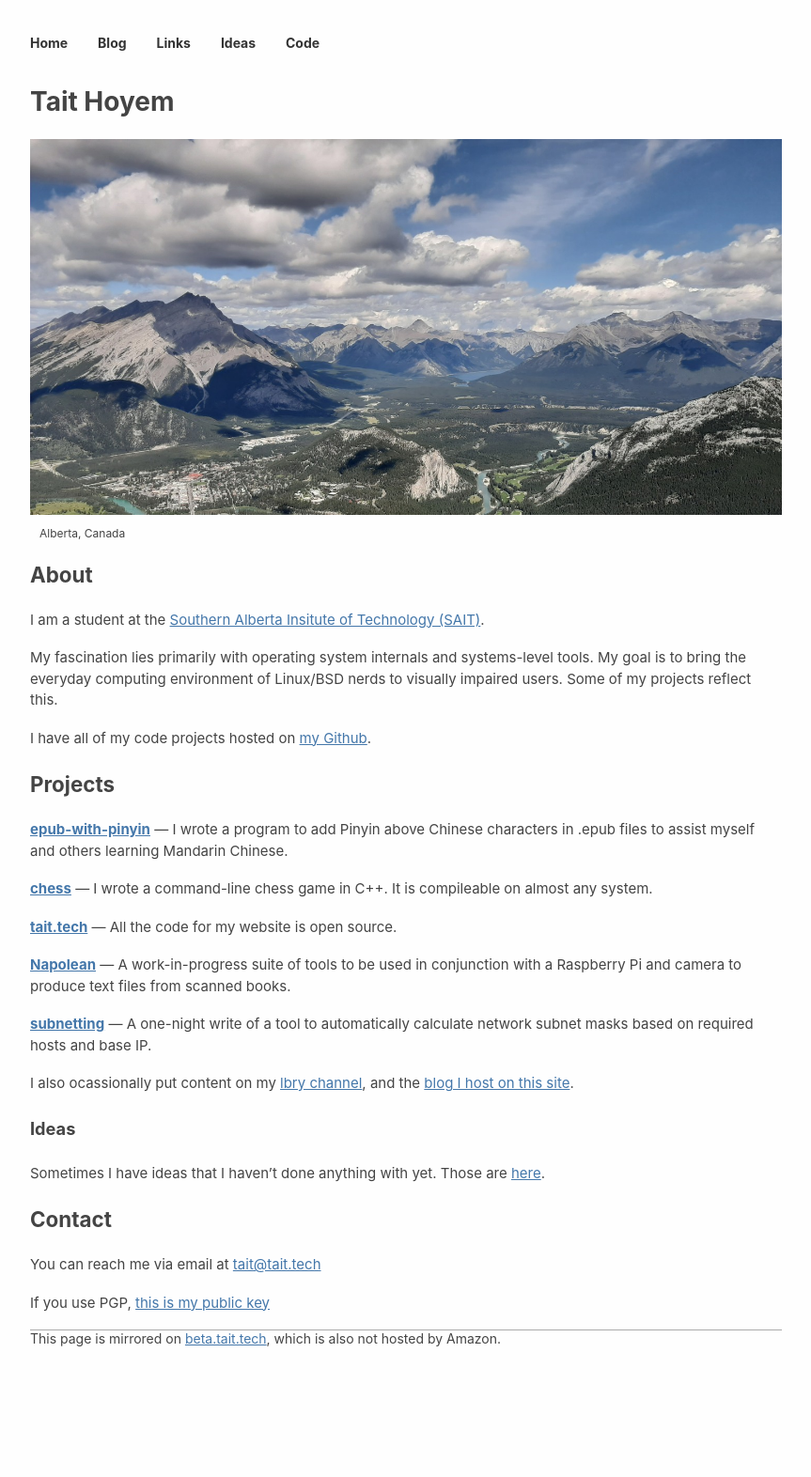
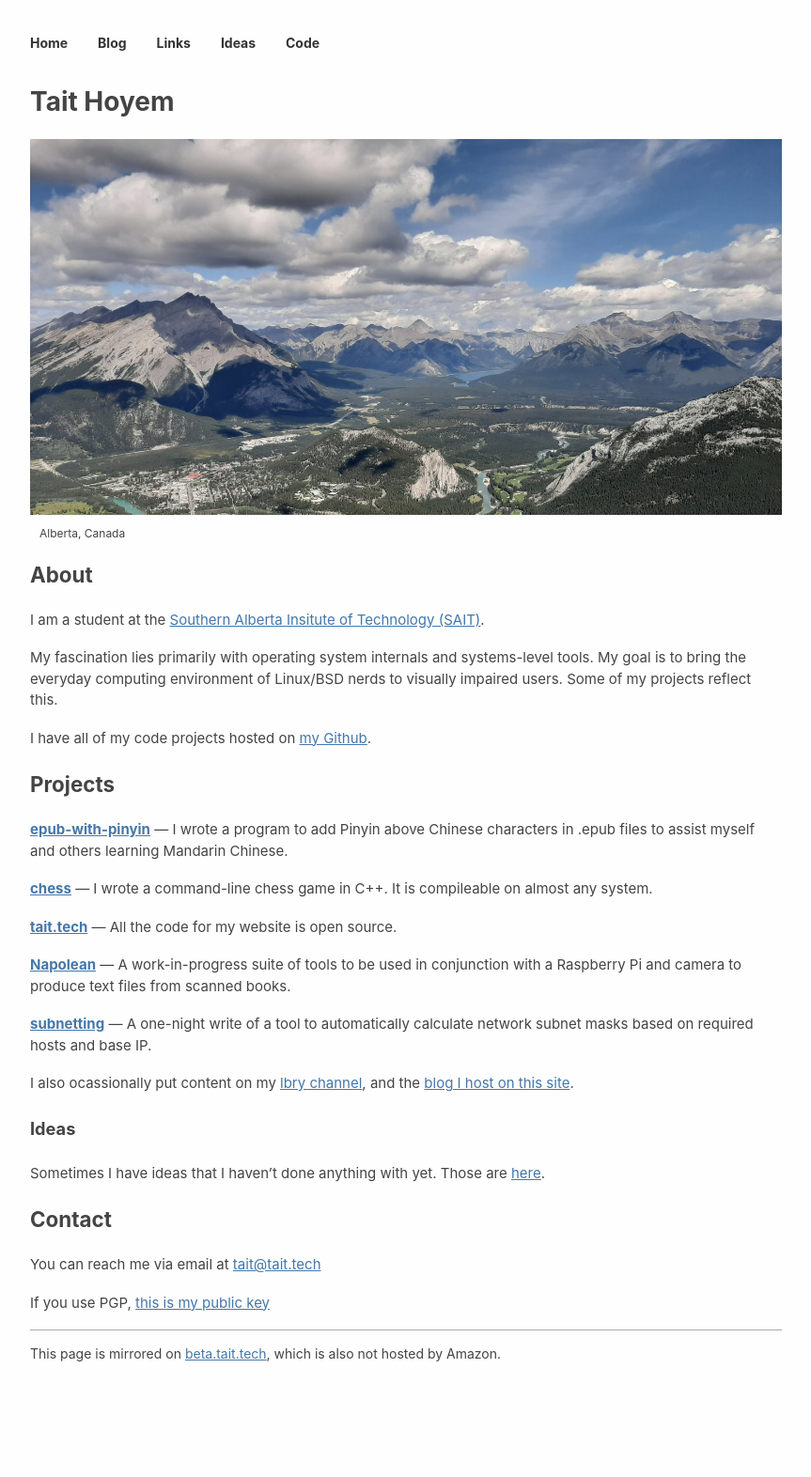
Before and after one commit to TTWNO/tait.tech, a Jekyll site: the page built from index.md, in a window 1280 px wide. Shown: the whole page at 94% size, without its empty margins (208-1071 px from the left). Built offline with Jekyll 4.4.1, drawn with Linux system fonts in a browser that asks for light colours.

Commit message:
Add padding to footer :)

```diff
--- a/_sass/main.scss
+++ b/_sass/main.scss
@@ -216,6 +216,7 @@ figcaption {
 
 footer {
   border-top: $line-under;
+  padding-top: 16px;
   margin-bottom: 100px;
 }
 
```
